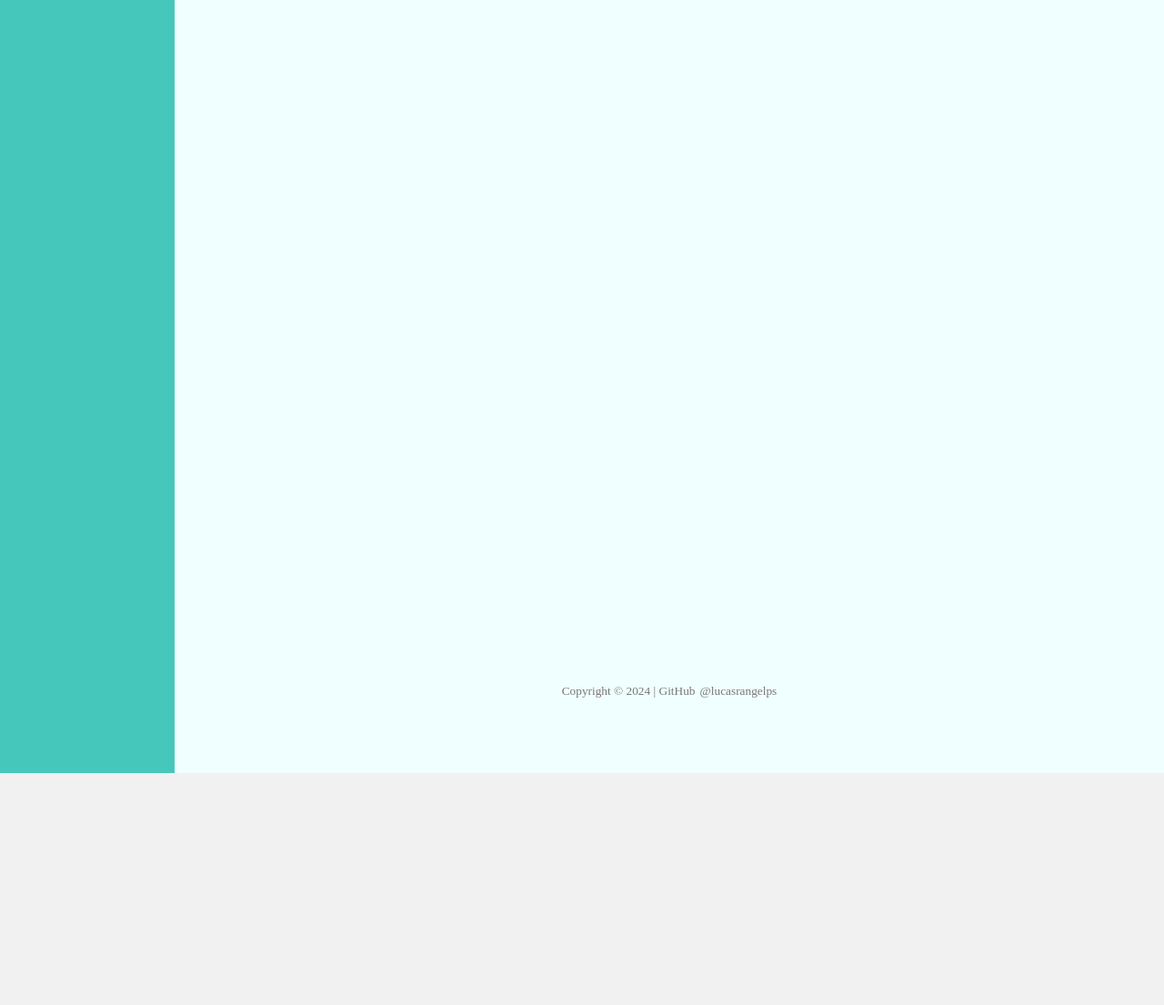
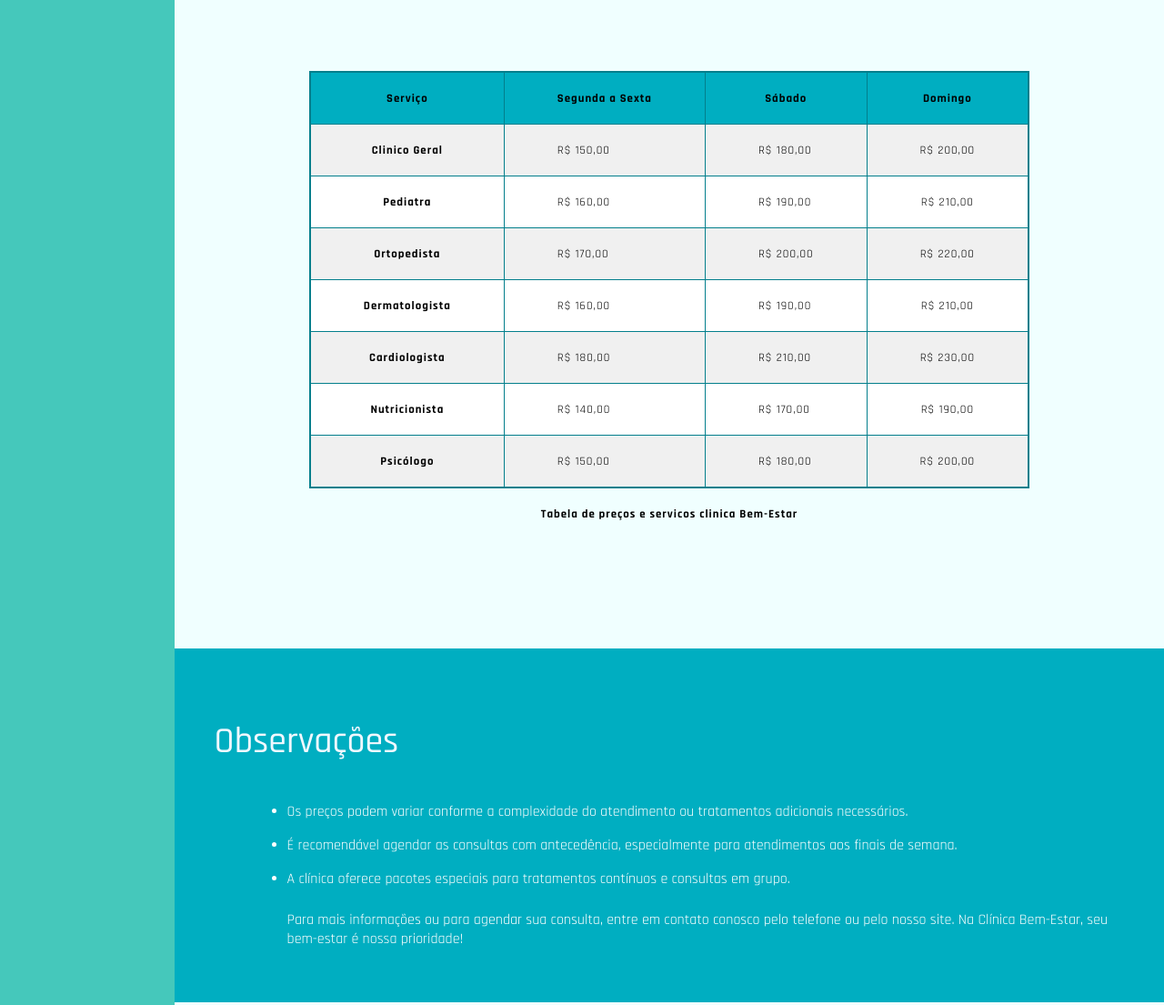
Before and after one commit to lucasrangelps/clinica-medica-projeto-html-dio, a plain HTML site: page src/paginaHorarios/horarios.html in a window 1280 px wide. Shown: the part 340-1445 px from the top of the page at 91% size. Before the commit the page ends 1190 px from the top, so only its background shows below. Drawn offline with Linux system fonts and the light colour scheme.

Commit message:
add pagina contato e update em horarios
adicionado pagina contatos e atualizado pagina de horarios e servicos

```diff
--- a/src/paginaHorarios/horarios.html
+++ b/src/paginaHorarios/horarios.html
@@ -23,7 +23,7 @@
                 <li><a href="../paginaHome/index.html">Inicio</a></li>
                 <li><a href="../paginaSobre/sobre.html">Sobre</a></li>
                 <li><a href="#">Horário Atendimento</a></li>
-                <li><a href="#">Contato</a></li>
+                <li><a href="../paginaContato/contato.html">Contato</a></li>
             </ul>
         </div>
 
@@ -42,9 +42,78 @@
                 <div class="textoservicoshorario">
                     Na Clínica Bem-Estar, oferecemos uma ampla gama de serviços para atender todas as suas necessidades de saúde e bem-estar. Nossa abordagem integrada combina medicina tradicional e terapias complementares para proporcionar um cuidado holístico e personalizado.
                 </div>
+                <div class="tabelaservicos">
+
+                    <table>
+                        <caption>
+                            Tabela de preços e servicos clinica Bem-Estar
+                        </caption>
+                        <thead>
+                            <tr>
+                                <th scope="col">Serviço</th>
+                                <th scope="col">Segunda a Sexta</th>
+                                <th scope="col">Sábado</th>
+                                <th scope="col">Domingo</th>
+                            </tr>
+                        </thead>
+                        <tbody>
+                            <tr>
+                                <th scope="row">Clinico Geral</th>
+                                <td>R$ 150,00</td>
+                                <td>R$ 180,00</td>
+                                <td>R$ 200,00</td>
+                            </tr>
+                            <tr>
+                                <th scope="row">Pediatra</th>
+                                <td>R$ 160,00</td>
+                                <td>R$ 190,00</td>
+                                <td>R$ 210,00</td>
+                            </tr>
+                            <tr>
+                                <th scope="row">Ortopedista</th>
+                                <td>R$ 170,00</td>
+                                <td>R$ 200,00</td>
+                                <td>R$ 220,00</td>
+                            </tr>
+                            <tr>
+                                <th scope="row">Dermatologista</th>
+                                <td>R$ 160,00</td>
+                                <td>R$ 190,00</td>
+                                <td>R$ 210,00</td>
+                            </tr>
+                            <tr>
+                                <th scope="row">Cardiologista</th>
+                                <td>R$ 180,00</td>
+                                <td>R$ 210,00</td>
+                                <td>R$ 230,00</td>
+                            </tr>
+                            <tr>
+                                <th scope="row">Nutricionista</th>
+                                <td>R$ 140,00</td>
+                                <td>R$ 170,00</td>
+                                <td>R$ 190,00</td>
+                            </tr>
+                            <tr>
+                                <th scope="row">Psicólogo</th>
+                                <td>R$ 150,00</td>
+                                <td>R$ 180,00</td>
+                                <td>R$ 200,00</td>
+                            </tr>
+                        </tbody>
+                    </table>
+
+                </div></div>
+                <div class="obs">
+                    <h2 id="tituloobs">Observações</h2>
+                    <ul>
+                        <li class="listaobs">Os preços podem variar conforme a complexidade do atendimento ou tratamentos adicionais necessários.</li>
+                        <li class="listaobs">É recomendável agendar as consultas com antecedência, especialmente para atendimentos aos finais de semana.</li>
+                        <li class="listaobs">A clínica oferece pacotes especiais para tratamentos contínuos e consultas em grupo.</li>
+                    </ul>
+                    <p id="textoobs">Para mais informações ou para agendar sua consulta, entre em contato conosco pelo telefone ou pelo nosso site. Na Clínica Bem-Estar, seu bem-estar é nossa prioridade!</p>
+                </div>
 
 
-            </div>
 
             <!---<div class="separador"></div>-->
 
--- a/src/paginaHorarios/styleHorarios.css
+++ b/src/paginaHorarios/styleHorarios.css
@@ -1,5 +1,93 @@
+.content {
+    display: flex;
+    flex-direction: column;
+    align-items: center;
+}
+
 .textoservicoshorario {
     font-family: "Rajdhani", sans-serif;
-    font-weight:
-    400;
+    font-weight: 400;
+    margin-bottom: 10%;
+    padding: 10%;
+    padding-top: 0;
+    padding-bottom: 0;
+    text-justify: auto;
+    text-align: center;
 }
+
+table {
+    border-collapse: collapse;
+    border: 2px solid #037F8C;
+    font-family: sans-serif;
+    font-size: 0.8rem;
+    letter-spacing: 1px;
+    background: rgb(240, 240, 240);
+    font-family: "Rajdhani", sans-serif;
+  }
+
+  caption {
+    caption-side: bottom;
+    padding: 20px;
+    font-weight: bold;
+  }
+
+  thead,
+  tfoot {
+    background-color: rgb(228 240 245);
+    background: #00AEC1;
+  }
+
+  th,
+  td {
+    border: 1px solid #037F8C;
+    padding: 20px 58px;
+  }
+
+  td:last-of-type {
+    text-align: center;
+  }
+
+  tbody > tr:nth-of-type(even) {
+    background-color: rgb(237 238 242);
+    background: white;
+  }
+
+  tfoot th {
+    text-align: center;
+  }
+
+  tfoot td {
+    font-weight: bold;
+  }
+
+.obs {
+    background: #00AEC1;
+    padding: 4%;
+
+}
+
+#tituloobs{
+    font-family: "Rajdhani", sans-serif;
+    color: aliceblue;
+    font-size: 40px;
+    font-weight: 500;
+}
+
+.listaobs{
+    background: #00AEC1;
+    font-family: "Rajdhani", sans-serif;
+    list-style: disc;
+    color: white;
+    margin-left: 8%;
+}
+
+#textoobs {
+    font-family: "Rajdhani", sans-serif;
+    color: white;
+    margin-left: 8%;
+    text-justify: distribute-all-lines;
+}
+
+.listaobs:hover{
+    background: #00AEC1;
+}
```
Also changed, not shown: src/paginaContato/contato.html (added, +96 -0 lines), src/paginaContato/styleContato.css (added, +95 -0 lines), src/paginaHome/index.html (+2 -2 lines), src/paginaContato/email.png (added), src/paginaContato/telefone.png (added), src/paginaContato/whatsapp.png (added).
